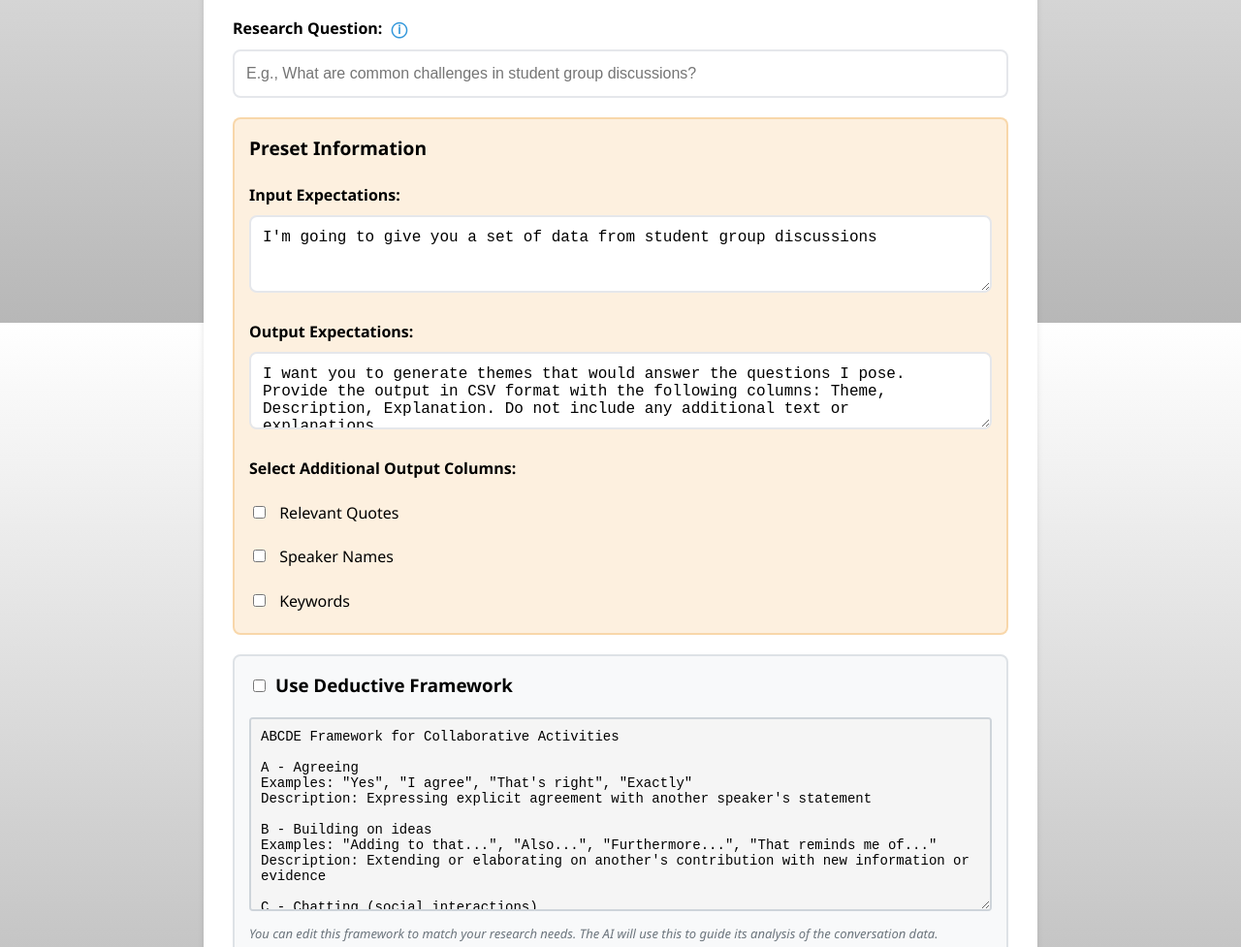
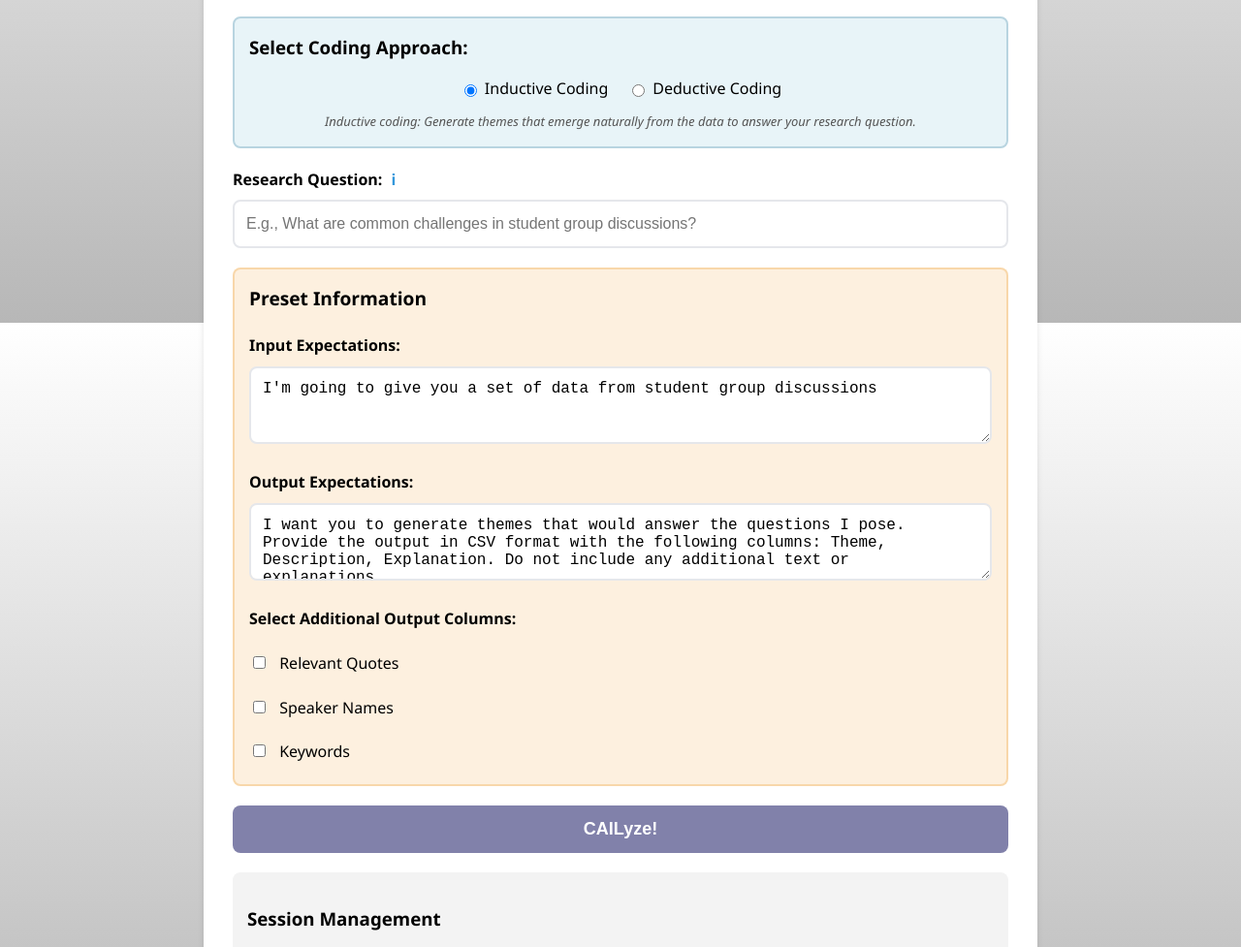
Before and after one commit to disha-cha/CAILA, a website: page public/index.html in a window 1280 px wide. Shown: the part 467-1444 px from the top of the page at 97% size. Drawn offline with nearby package versions, Linux system fonts and the light colour scheme.

Commit message:
Update index.html

```diff
--- a/public/index.html
+++ b/public/index.html
@@ -4,7 +4,6 @@
     <meta charset="UTF-8">
     <meta name="viewport" content="width=device-width, initial-scale=1.0">
     <title>CAIL: Analyze New Data</title>
-
     <style>
         body {
             font-family: 'Segoe UI', Arial, sans-serif;
@@ -16,6 +15,7 @@
             color: black;
             min-height: 100vh;
         }
+
         .container {
             max-width: 800px;
             margin: 40px auto;
@@ -24,6 +24,7 @@
             border-radius: 20px;
             box-shadow: 0 4px 6px rgba(0,0,0,0.1);
         }
+
         h1 {
             color: black;
             text-align: left;
@@ -31,17 +32,20 @@
             font-size: 2.5em;
             font-weight: bold;
         }
+
         .green-bar {
             height: 4px;
             background-color: #8cc63f;
             margin-bottom: 20px;
         }
+
         label {
             display: block;
             margin-top: 20px;
             font-weight: bold;
             color: black;
         }
+
         textarea, input[type="text"], input[type="password"], select {
             width: 100%;
             padding: 12px;
@@ -54,17 +58,21 @@
             background-color: white;
             color: black;
         }
+
         textarea:focus, input[type="text"]:focus, input[type="password"]:focus, select:focus {
             outline: none;
             border-color: #8181aa;
         }
+
         textarea {
             height: 80px;
             resize: vertical;
         }
+
         input[type="text"], input[type="password"] {
             height: 50px;
         }
+
         button {
             display: block;
             width: 100%;
@@ -79,9 +87,11 @@
             margin-top: 20px;
             transition: background-color 0.3s ease;
         }
+
         button:hover {
             background-color: #6a6a8e;
         }
+
         .preset-info {
             background-color: rgba(243, 178, 94, 0.2);
             border: 2px solid rgba(243, 178, 94, 0.4);
@@ -89,16 +99,19 @@
             padding: 15px;
             margin-top: 20px;
         }
+
         .preset-info h2 {
             color: black;
             margin-top: 0;
             font-size: 1.2em;
         }
+
         .file-upload {
             display: flex;
             align-items: center;
             margin-top: 20px;
         }
+
         .file-upload button {
             flex: 0 0 auto;
             margin-top: 0;
@@ -111,9 +124,11 @@
             cursor: pointer;
             transition: background-color 0.3s ease;
         }
+
         .file-upload button:hover {
             background-color: #6a6a8e;
         }
+
         .file-name {
             margin-left: 15px;
             color: #666;
@@ -123,26 +138,31 @@
             text-overflow: ellipsis;
             white-space: nowrap;
         }
+
         .hidden-input {
             display: none;
         }
+
         .result-container {
             margin-top: 30px;
             background-color: white;
             padding: 20px;
             border-radius: 10px;
         }
+
         .result-container h2 {
             margin-top: 0;
             font-size: 1.8em;
             color: black;
         }
+
         .result-content {
             white-space: pre-wrap;
             font-size: 1em;
             color: black;
             margin-top: 10px;
         }
+
         .loader {
             border: 6px solid #f3f3f3;
             border-top: 6px solid #8181aa;
@@ -152,26 +172,32 @@
             animation: spin 1s linear infinite;
             margin: 20px auto;
         }
+
         @keyframes spin {
             0% { transform: rotate(0deg); }
             100% { transform: rotate(360deg); }
         }
+
         .result-table {
             width: 100%;
             border-collapse: collapse;
             margin-top: 20px;
         }
+
         .result-table th, .result-table td {
             border: 1px solid #E5E7EB;
             padding: 10px;
             text-align: left;
         }
+
         .result-table th {
             background-color: #F9FAFB;
         }
+
         .result-table tr:nth-child(even) {
             background-color: #f9f9f9;
         }
+
         .download-button {
             display: inline-block;
             margin-top: 20px;
@@ -184,19 +210,23 @@
             cursor: pointer;
             transition: background-color 0.3s ease;
         }
+
         .download-button:hover {
             background-color: #76a92e;
         }
+
         .file-format-note {
             margin-top: 5px;
             color: #555;
             font-size: 14px;
         }
+
         .note {
             font-size: 12px;
             color: #555;
             margin-top: 5px;
         }
+
         .action-button {
             padding: 5px 10px;
             background-color: #e74c3c;
@@ -207,38 +237,47 @@
             font-size: 12px;
             margin-right: 5px;
         }
+
         .action-button:hover {
             background-color: #c0392b;
         }
+
         .merge-button {
             background-color: #3498db;
         }
+
         .merge-button:hover {
             background-color: #2980b9;
         }
+
         .select-all {
             margin-bottom: 10px;
             cursor: pointer;
             color: #3498db;
             text-decoration: underline;
         }
+
         .checkbox-group {
             margin-top: 10px;
         }
+
         .checkbox-group label {
             display: block;
             margin-bottom: 5px;
             font-weight: normal;
         }
+
         .checkbox-group input[type="checkbox"] {
             margin-right: 10px;
         }
+
         .info-icon {
             font-size: 16px;
             color: #3498db;
             cursor: pointer;
             margin-left: 5px;
         }
+
         .deductive-framework-container {
             margin-top: 20px;
             padding: 15px;
@@ -246,18 +285,13 @@
             border: 2px solid #dee2e6;
             border-radius: 8px;
         }
+
         .deductive-framework-container h3 {
             margin-top: 0;
             margin-bottom: 10px;
             color: #333;
-            display: flex;
-            align-items: center;
         }
-        .deductive-framework-container h3 input[type="checkbox"] {
-            width: auto;
-            height: auto;
-            margin-right: 10px;
-        }
+
         .deductive-framework-textarea {
             width: 100%;
             height: 200px;
@@ -268,17 +302,16 @@
             font-size: 14px;
             resize: vertical;
             overflow-y: scroll;
-            background-color: #f5f5f5;
-        }
-        .deductive-framework-textarea:not(:disabled) {
             background-color: white;
         }
+
         .deductive-framework-note {
             font-size: 13px;
             color: #6c757d;
             margin-top: 5px;
             font-style: italic;
         }
+
         .progress-container {
             display: none;
             width: 100%;
@@ -288,6 +321,7 @@
             margin-top: 20px;
             overflow: hidden;
         }
+
         .progress-bar {
             height: 100%;
             background-color: #8cc63f;
@@ -299,11 +333,13 @@
             color: white;
             font-weight: bold;
         }
+
         .progress-text {
             text-align: center;
             margin-top: 10px;
             color: #666;
         }
+
         .error-message {
             background-color: #fee;
             color: #c33;
@@ -312,18 +348,68 @@
             margin-top: 10px;
             display: none;
         }
+
+        /* Coding Type Toggle Styles */
+        .coding-type-toggle {
+            margin-top: 20px;
+            padding: 15px;
+            background-color: #e8f4f8;
+            border: 2px solid #b8d4e0;
+            border-radius: 8px;
+        }
+
+        .toggle-container {
+            display: flex;
+            align-items: center;
+            justify-content: center;
+            gap: 20px;
+            margin-bottom: 10px;
+        }
+
+        .toggle-option {
+            display: flex;
+            align-items: center;
+            cursor: pointer;
+        }
+
+        .toggle-option input[type="radio"] {
+            margin-right: 8px;
+            cursor: pointer;
+        }
+
+        .toggle-option label {
+            margin: 0;
+            cursor: pointer;
+            font-weight: normal;
+        }
+
+        .coding-description {
+            font-size: 13px;
+            color: #555;
+            text-align: center;
+            margin-top: 10px;
+            font-style: italic;
+        }
+
+        .hidden-section {
+            display: none !important;
+        }
+
         @media (max-width: 600px) {
             .container {
                 margin: 20px;
                 padding: 20px;
             }
+
             h1 {
                 font-size: 2em;
             }
+
             button {
                 font-size: 16px;
             }
         }
+
         /* Session controls */
         .session-controls {
             margin-top: 20px;
@@ -331,6 +417,7 @@
             background-color: #f3f3f3;
             border-radius: 8px;
         }
+
         .session-btn {
             padding: 8px 16px;
             color: white;
@@ -341,9 +428,11 @@
             display: inline-block;
             margin-right: 10px;
         }
+
         .session-btn:hover {
             opacity: 0.8;
         }
+
         .file-list {
             max-height: 150px;
             overflow-y: auto;
@@ -353,6 +442,7 @@
             display: none;
             margin-top: 10px;
         }
+
         .file-item {
             display: flex;
             justify-content: space-between;
@@ -362,6 +452,7 @@
             background-color: #f9f9f9;
             border-radius: 4px;
         }
+
         .file-item button {
             padding: 2px 8px;
             font-size: 12px;
@@ -373,6 +464,7 @@
             width: auto;
             margin-top: 0;
         }
+
         .sort-filter-container {
             margin-bottom: 20px;
             padding: 15px;
@@ -380,12 +472,14 @@
             border-radius: 8px;
             display: none;
         }
+
         .sort-filter-controls {
             display: flex;
             gap: 10px;
             align-items: center;
             flex-wrap: wrap;
         }
+
         .sort-filter-controls select,
         .sort-filter-controls input {
             flex: 1;
@@ -394,19 +488,20 @@
             border: 1px solid #ddd;
             border-radius: 4px;
         }
+
         .sort-filter-controls button {
             width: auto;
             padding: 8px 16px;
             margin-top: 0;
             flex: 0 0 auto;
         }
+
         .filter-info {
             margin-top: 10px;
             color: #666;
             font-size: 14px;
         }
     </style>
-
     <script src="https://cdnjs.cloudflare.com/ajax/libs/PapaParse/5.3.2/papaparse.min.js"></script>
 </head>
 <body>
@@ -456,35 +551,37 @@
             <div id="file-list" class="file-list"></div>
             <p class="file-format-note">Preferred file format: <strong>CSV</strong></p>
 
-            <label for="research-question">
-                Research Question:
-                <span class="info-icon" title="Examples: 'What are common challenges in student group discussions?', 'How do students perceive and address conflicts within group work?', 'What leadership roles or styles commonly emerge in student group projects?'">&#9432;</span>
-            </label>
-            <input type="text" id="research-question" placeholder="E.g., What are common challenges in student group discussions?" required>
-
-            <div class="preset-info">
-                <h2>Preset Information</h2>
-                <label for="preprompt">Input Expectations:</label>
-                <textarea id="preprompt">I'm going to give you a set of data from student group discussions</textarea>
-
-                <label for="query">Output Expectations:</label>
-                <textarea id="query">I want you to generate themes that would answer the questions I pose. Provide the output in CSV format with the following columns: Theme, Description, Explanation. Do not include any additional text or explanations.</textarea>
-
-                <label>Select Additional Output Columns:</label>
-                <div id="additional-columns" class="checkbox-group">
-                    <label><input type="checkbox" name="additional-columns" value="Relevant Quotes"> Relevant Quotes</label>
-                    <label><input type="checkbox" name="additional-columns" value="Speaker Names"> Speaker Names</label>
-                    <label><input type="checkbox" name="additional-columns" value="Keywords"> Keywords</label>
+            <!-- Coding Type Toggle -->
+            <div class="coding-type-toggle">
+                <h3 style="margin-top: 0; margin-bottom: 15px;">Select Coding Approach:</h3>
+                <div class="toggle-container">
+                    <div class="toggle-option">
+                        <input type="radio" id="inductive-coding" name="coding-type" value="inductive" checked>
+                        <label for="inductive-coding">Inductive Coding</label>
+                    </div>
+                    <div class="toggle-option">
+                        <input type="radio" id="deductive-coding" name="coding-type" value="deductive">
+                        <label for="deductive-coding">Deductive Coding</label>
+                    </div>
+                </div>
+                <div class="coding-description" id="coding-description">
+                    Inductive coding: Generate themes that emerge naturally from the data to answer your research question.
                 </div>
             </div>
 
-            <!-- Deductive Framework -->
-            <div class="deductive-framework-container">
-                <h3>
-                    <input type="checkbox" id="use-deductive-framework" style="margin-right: 10px;">
-                    <label for="use-deductive-framework" style="display: inline; font-weight: bold; margin-top: 0;">Use Deductive Framework</label>
-                </h3>
-                <textarea id="deductive-framework" class="deductive-framework-textarea" disabled>ABCDE Framework for Collaborative Activities
+            <!-- Research Question Section (for Inductive) -->
+            <div id="research-question-section">
+                <label for="research-question">
+                    Research Question:
+                    <span class="info-icon" title="Examples: 'What are common challenges in student group discussions?', 'How do students perceive and address conflicts within group work?', 'What leadership roles or styles commonly emerge in student group projects?'">ℹ</span>
+                </label>
+                <input type="text" id="research-question" placeholder="E.g., What are common challenges in student group discussions?">
+            </div>
+
+            <!-- Deductive Framework Section (for Deductive) -->
+            <div id="deductive-framework-section" class="deductive-framework-container hidden-section">
+                <h3>Deductive Coding Framework</h3>
+                <textarea id="deductive-framework" class="deductive-framework-textarea">ABCDE Framework for Collaborative Activities
 
 A - Agreeing
 Examples: "Yes", "I agree", "That's right", "Exactly"
@@ -505,7 +602,23 @@ Description: Offering different viewpoints or disagreeing with previous statemen
 E - Eliciting responses or actions
 Examples: "What do you think?", "Can you explain?", "Should we...?", "Right?"
 Description: Asking questions or prompting others to contribute or take action</textarea>
-                <p class="deductive-framework-note">You can edit this framework to match your research needs. The AI will use this to guide its analysis of the conversation data.</p>
+                <p class="deductive-framework-note">Edit this framework to match your coding scheme. The AI will categorize conversation data according to these predefined categories.</p>
+            </div>
+
+            <div class="preset-info">
+                <h2>Preset Information</h2>
+                <label for="preprompt">Input Expectations:</label>
+                <textarea id="preprompt">I'm going to give you a set of data from student group discussions</textarea>
+
+                <label for="query">Output Expectations:</label>
+                <textarea id="query">I want you to generate themes that would answer the questions I pose. Provide the output in CSV format with the following columns: Theme, Description, Explanation. Do not include any additional text or explanations.</textarea>
+
+                <label>Select Additional Output Columns:</label>
+                <div id="additional-columns" class="checkbox-group">
+                    <label><input type="checkbox" name="additional-columns" value="Relevant Quotes"> Relevant Quotes</label>
+                    <label><input type="checkbox" name="additional-columns" value="Speaker Names"> Speaker Names</label>
+                    <label><input type="checkbox" name="additional-columns" value="Keywords"> Keywords</label>
+                </div>
             </div>
 
             <button type="submit">CAILyze!</button>
@@ -516,7 +629,6 @@ Description: Asking questions or prompting others to contribute or take action</
             <div class="progress-bar" id="progress-bar">0%</div>
         </div>
         <div class="progress-text" id="progress-text"></div>
-
         <div class="error-message" id="error-message"></div>
 
         <!-- Session Controls -->
```
